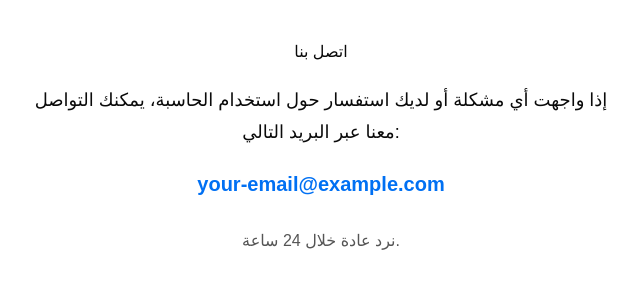
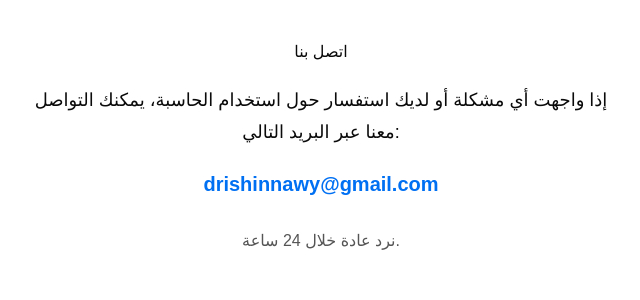
Before and after one commit to drishinnawy/tadawul-calculator-web, a Next.js app: page /contact in a window 1280 px wide. Shown: the top 300 px of the page, without its empty margins (319-959 px from the left). Built offline with nearby package versions, Linux system fonts and the light colour scheme.

Commit message:
Update contact email address in contact.tsx

```diff
--- a/src/pages/contact.tsx
+++ b/src/pages/contact.tsx
@@ -18,7 +18,7 @@ export default function ContactPage() {
         </p>
 
         <a
-          href="mailto:your-email@example.com"
+          href="mailto:drishinnawy@gmail.com"
           style={{
             display: "inline-block",
             marginTop: "20px",
@@ -28,7 +28,7 @@ export default function ContactPage() {
             fontWeight: "bold",
           }}
         >
-          your-email@example.com
+          drishinnawy@gmail.com
         </a>
 
         <p style={{ marginTop: "30px", fontSize: "16px", color: "#555" }}>
```
